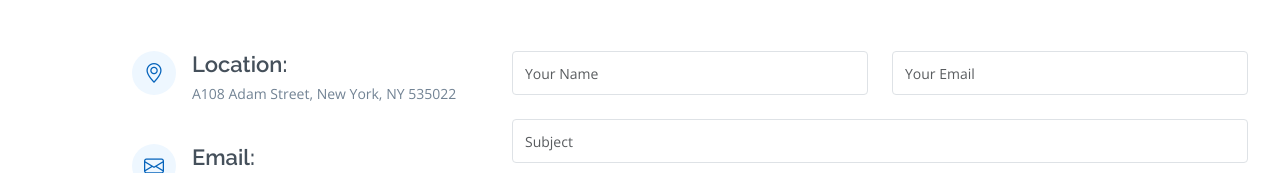
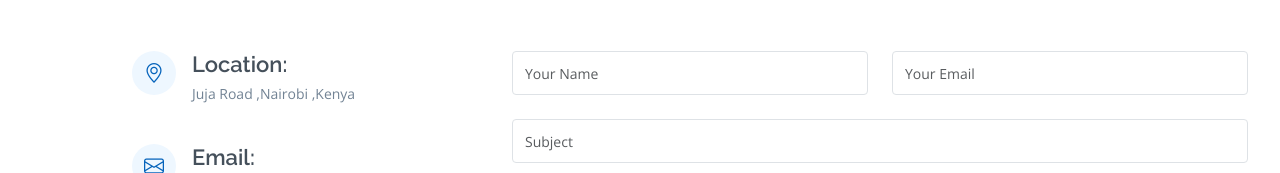
Before and after one commit to BrayanKathenge/BrayanKathenge, a plain HTML site: page index.html in a window 1280 px wide. Shown: the part 5175-5348 px from the top of the page. Drawn offline with nearby package versions, Linux system fonts and the light colour scheme.

Commit message:
Changed location

```diff
--- a/index.html
+++ b/index.html
@@ -485,7 +485,7 @@
               <div class="address">
                 <i class="bi bi-geo-alt"></i>
                 <h4>Location:</h4>
-                <p>A108 Adam Street, New York, NY 535022</p>
+                <p>Juja Road ,Nairobi ,Kenya</p>
               </div>
 
               <div class="email">
```
